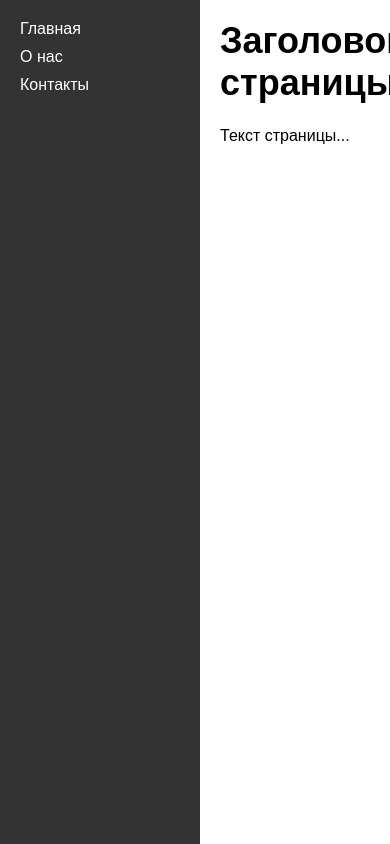
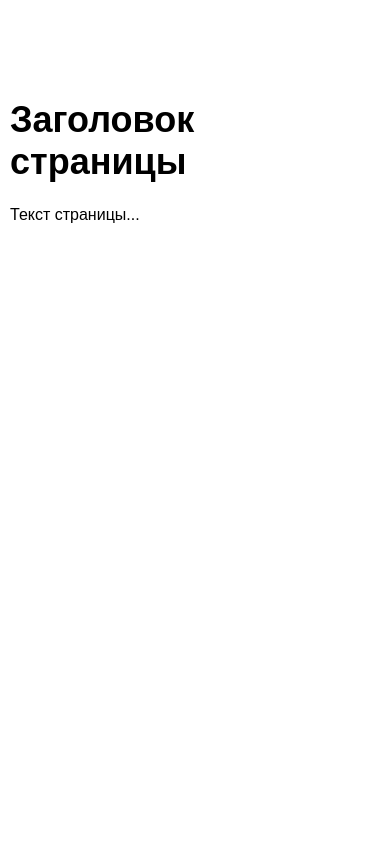
Before and after one commit to SkyShipGroup/Repol-bot, a website: page index.html in a window 390 px wide. Drawn offline with Linux system fonts and the light colour scheme.

Commit message:
Update index.html

```diff
--- a/index.html
+++ b/index.html
@@ -119,6 +119,43 @@
         }
 
       }
+     /* Стили для бокового меню для маленьких экранов */
+
+@media screen and (max-width: 767px) {
+
+  .sidebar {
+
+    width: 100%; /* изменяем ширину меню */
+
+    height: auto; /* меняем высоту меню */
+
+    position: static; /* изменяем положение меню */
+
+    background-color: #fff; /* меняем цвет фона меню */
+
+    color: #333; /* меняем цвет текста в меню */
+
+    padding: 10px; /* уменьшаем отступы */
+
+    animation: none; /* отключаем анимацию */
+
+  }
+
+  .sidebar li {
+
+    margin-bottom: 5px; /* уменьшаем отступы между элементами меню */
+
+  }
+
+  .content {
+
+    margin-left: 0; /* изменяем отступ слева для контента */
+
+    padding: 10px; /* уменьшаем отступы */
+
+  }
+
+}
 
     </style>
 
```
